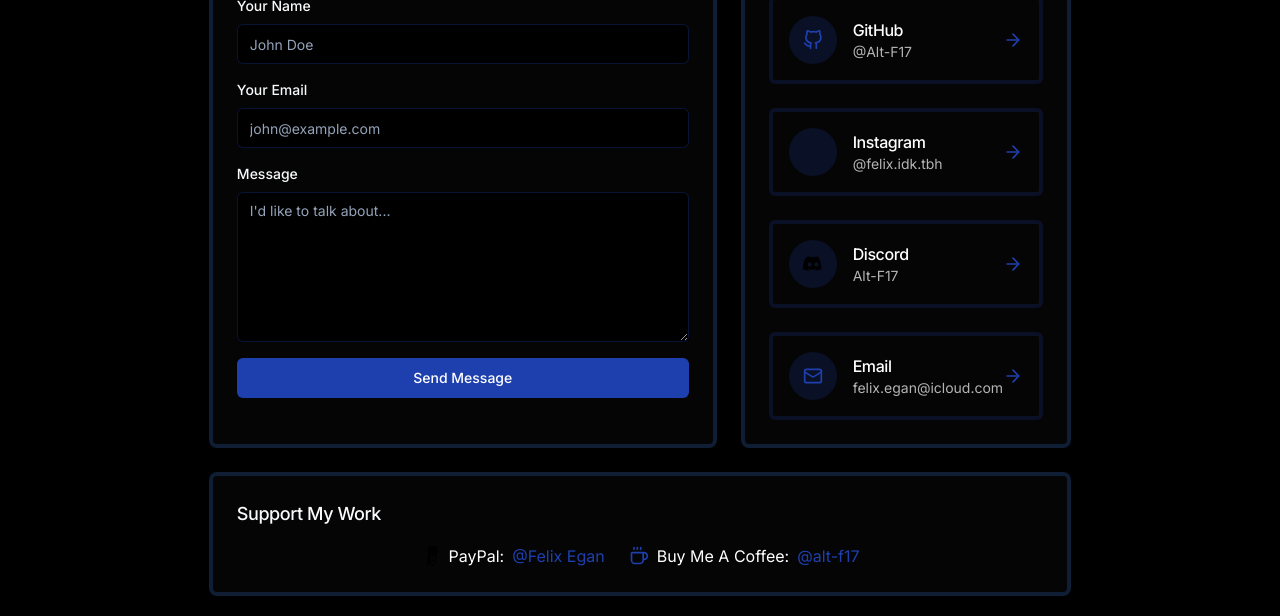
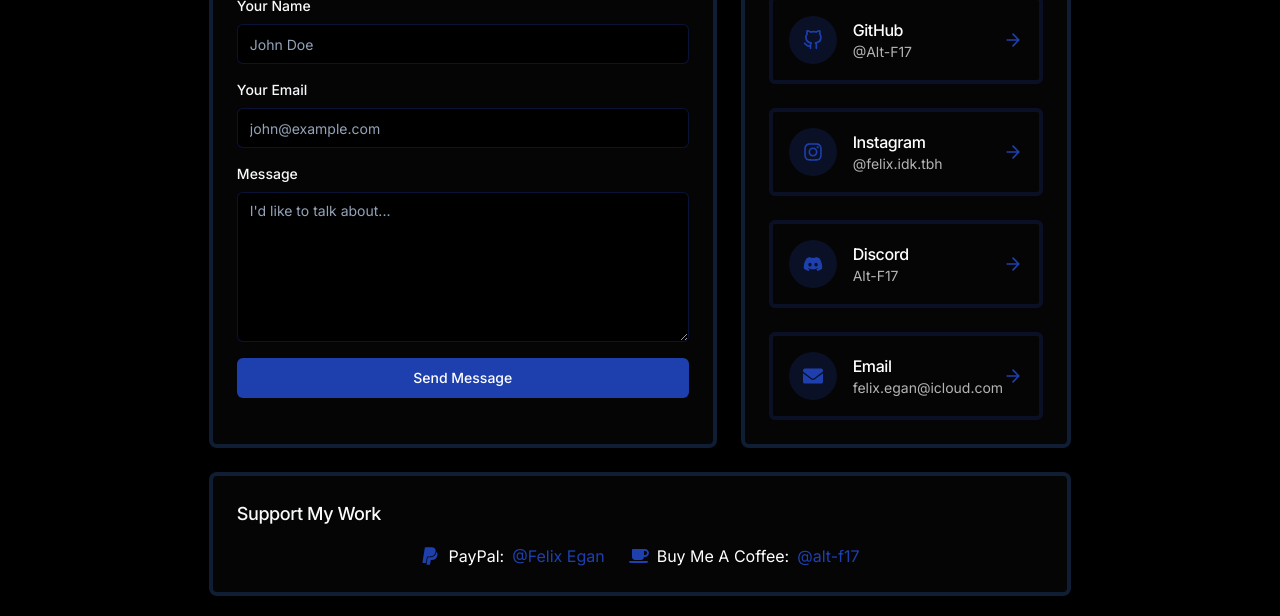
Before and after one commit to Alt-F17/Alt-F17.github.io, a React (Vite) app: page / in a window 1280 px wide. Shown: the part 3600-4216 px from the top of the page. Built offline with nearby package versions, Linux system fonts and the light colour scheme.

Commit message:
react/fontawesome logic for icons

```diff
--- a/package.json
+++ b/package.json
@@ -52,6 +52,7 @@
     "lucide-react": "^0.462.0",
     "next-themes": "^0.3.0",
     "react": "^18.3.1",
+    "react-icons": "^4.10.1",
     "react-day-picker": "^8.10.1",
     "react-dom": "^18.3.1",
     "react-hook-form": "^7.53.0",
@@ -72,6 +73,7 @@
     "@types/node": "^22.5.5",
     "@types/react": "^18.3.3",
     "@types/react-dom": "^18.3.0",
+    "@types/react-icons": "^4.7.0",
     "@vitejs/plugin-react-swc": "^3.5.0",
     "autoprefixer": "^10.4.20",
     "eslint": "^9.9.0",
--- a/src/components/sections/Contact.tsx
+++ b/src/components/sections/Contact.tsx
@@ -4,7 +4,7 @@ import { Input } from '@/components/ui/input';
 import { Textarea } from '@/components/ui/textarea';
 import { Button } from '@/components/ui/button';
 import { useToast } from '@/hooks/use-toast';
-import { Mail, Coffee } from 'lucide-react';
+import { FaDiscord, FaInstagram, FaEnvelope, FaPaypal, FaCoffee } from 'react-icons/fa';
 
 export const Contact = () => {
   const { toast } = useToast();
@@ -144,23 +144,9 @@ export const Contact = () => {
                             <path d="M9 19c-5 1.5-5-2.5-7-3m14 6v-3.87a3.37 3.37 0 0 0-.94-2.61c3.14-.35 6.44-1.54 6.44-7A5.44 5.44 0 0 0 20 4.77 5.07 5.07 0 0 0 19.91 1S18.73.65 16 2.48a13.38 13.38 0 0 0-7 0C6.27.65 5.09 1 5.09 1A5.07 5.07 0 0 0 5 4.77a5.44 5.44 0 0 0-1.5 3.78c0 5.42 3.3 6.61 6.44 7A3.37 3.37 0 0 0 9 18.13V22"></path>
                           </svg>
                         )}
-                        {social.icon === 'instagram' && (
-                          <>
-                            <rect x="2" y="2" width="20" height="20" rx="5" ry="5"></rect>
-                            <path d="M16 11.37A4 4 0 1 1 12.63 8 4 4 0 0 1 16 11.37z"></path>
-                            <line x1="17.5" y1="6.5" x2="17.51" y2="6.5"></line>
-                          </>
-                        )}
-                        {social.icon === 'discord' && (
-                          <svg
-                            xmlns="http://www.w3.org/2000/svg"
-                            className="w-5 h-5 text-space-accent"
-                            viewBox="0 0 71 55"
-                          >
-                            <path d="M60.104 4.552a58.992 58.992 0 0 0-14.885-4.745.264.264 0 0 0-.279.131c-.645 1.119-1.364 2.578-1.872 3.752-6.25-.942-12.479-.942-18.591 0-.508-1.174-1.227-2.633-1.872-3.752a.276.276 0 0 0-.279-.131A58.88 58.88 0 0 0 10.896 4.55a.249.249 0 0 0-.132.093C2.095 18.619-.635 32.29.204 45.797a.286.286 0 0 0 .09.198A59.718 59.718 0 0 0 23.24 51.19c.257-.354.485-.727.684-1.121a41.7 41.7 0 0 1-6.18-3 41.47 41.47 0 0 0 3.973-1.884c7.382 3.422 15.31 3.422 22.68 0a41.327 41.327 0 0 0 3.975 1.884 41.7 41.7 0 0 1-6.18 3c.2.394.429.767.684 1.121a59.716 59.716 0 0 0 22.18-5.195.286.286 0 0 0 .09-.198c.84-13.5-1.89-27.172-10.764-41.152a.249.249 0 0 0-.132-.093zM23.725 37.005c-3.847 0-6.993-3.515-6.993-7.841 0-4.326 3.111-7.841 6.993-7.841 3.888 0 7.028 3.515 6.993 7.841 0 4.326-3.111 7.841-6.993 7.841zm23.603 0c-3.847 0-6.993-3.515-6.993-7.841 0-4.326 3.111-7.841 6.993-7.841 3.888 0 7.028 3.515 6.993 7.841 0 4.326-3.105 7.841-6.993 7.841z"/>
-                          </svg>
-                        )}
-                        {social.icon === 'email' && <Mail className="w-5 h-5 text-space-accent" />}
+                        {social.icon === 'instagram' && <FaInstagram className="w-5 h-5 text-space-accent" />}
+                        {social.icon === 'discord' && <FaDiscord className="w-5 h-5 text-space-accent" />}
+                        {social.icon === 'email' && <FaEnvelope className="w-5 h-5 text-space-accent" />}
                       </div>
 
                       <div>
@@ -203,13 +189,7 @@ export const Contact = () => {
                    rel="noopener noreferrer"
                    className="flex items-center text-space-text hover:text-space-accent transition-colors"
                  >
-                  <svg
-                    xmlns="http://www.w3.org/2000/svg"
-                    viewBox="0 0 24 24"
-                    className="w-5 h-5 mr-2 text-space-accent"
-                  >
-                    <path d="M22 6.41c-.26 1.36-1.14 2.47-2.36 3.06-.22.08-.43.13-.64.15l.78 7.6c.02.21.03.42.03.63 0 2.3-1.88 4.17-4.18 4.17h-2.3c-1.12 0-2.13-.75-2.37-1.84l-.07-.34-1.78-15.64c-.02-.2-.03-.41-.03-.61 0-2.3 1.88-4.17 4.18-4.17h3.84c2.01 0 3.7 1.48 4.07 3.45l.14.66c.11.43.16.88.16 1.32 0 .46-.04.92-.12 1.36zM14.07 16.8c.18 1.2 1.21 2.06 2.42 2.06h2.3c.41 0 .75-.33.75-.74s-.34-.74-.75-.74h-2.29c-.71 0-1.23-.5-1.33-1.23l-.01-.07-.37-3.61c-.06-.66-.64-1.15-1.31-1.15h-1.28l-1.3 11.42h-2.56l1.3-11.42h3.02l1.49 12.53h2.56l1.3-11.42h-1.73c-.32 0-.6.21-.66.53l-.01.07z" />
-                  </svg>
+                  <FaPaypal className="w-5 h-5 mr-2 text-space-accent" />
                    <span className="mr-2">PayPal:</span>
                    <span className="text-space-accent">@Felix Egan</span>
                  </a>
@@ -219,7 +199,7 @@ export const Contact = () => {
                    rel="noopener noreferrer"
                    className="flex items-center text-space-text hover:text-space-accent transition-colors"
                  >
-                  <Coffee className="w-5 h-5 mr-2 text-space-accent" />
+                  <FaCoffee className="w-5 h-5 mr-2 text-space-accent" />
                    <span className="mr-2">Buy Me A Coffee:</span>
                    <span className="text-space-accent">@alt-f17</span>
                  </a>
--- /dev/null
+++ b/src/global.d.ts
@@ -0,0 +1,3 @@
+// Module declarations for icon libraries
+
+declare module 'react-icons/fa';
```
Lines whose indentation alone changed are shown as unchanged.
